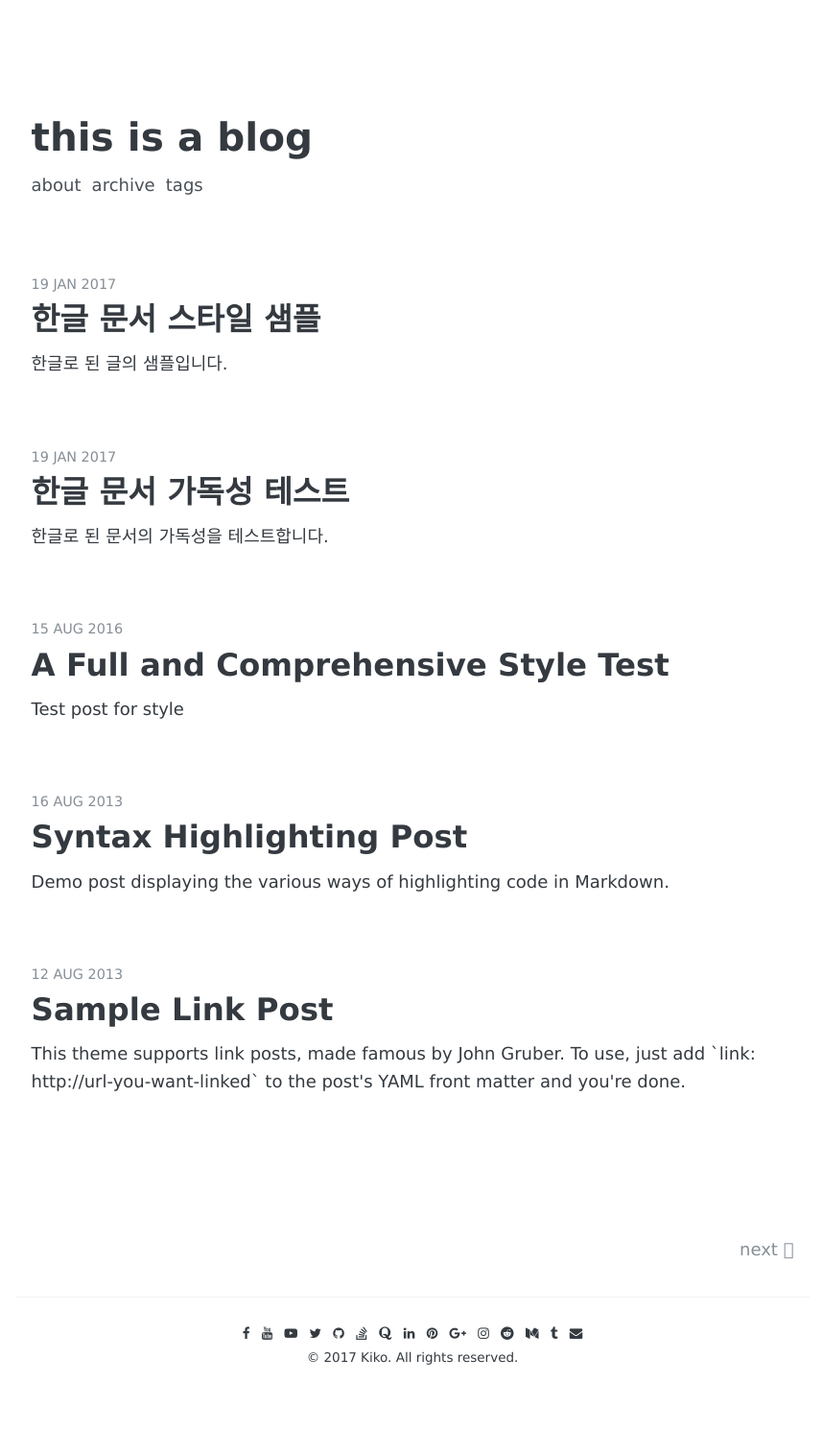
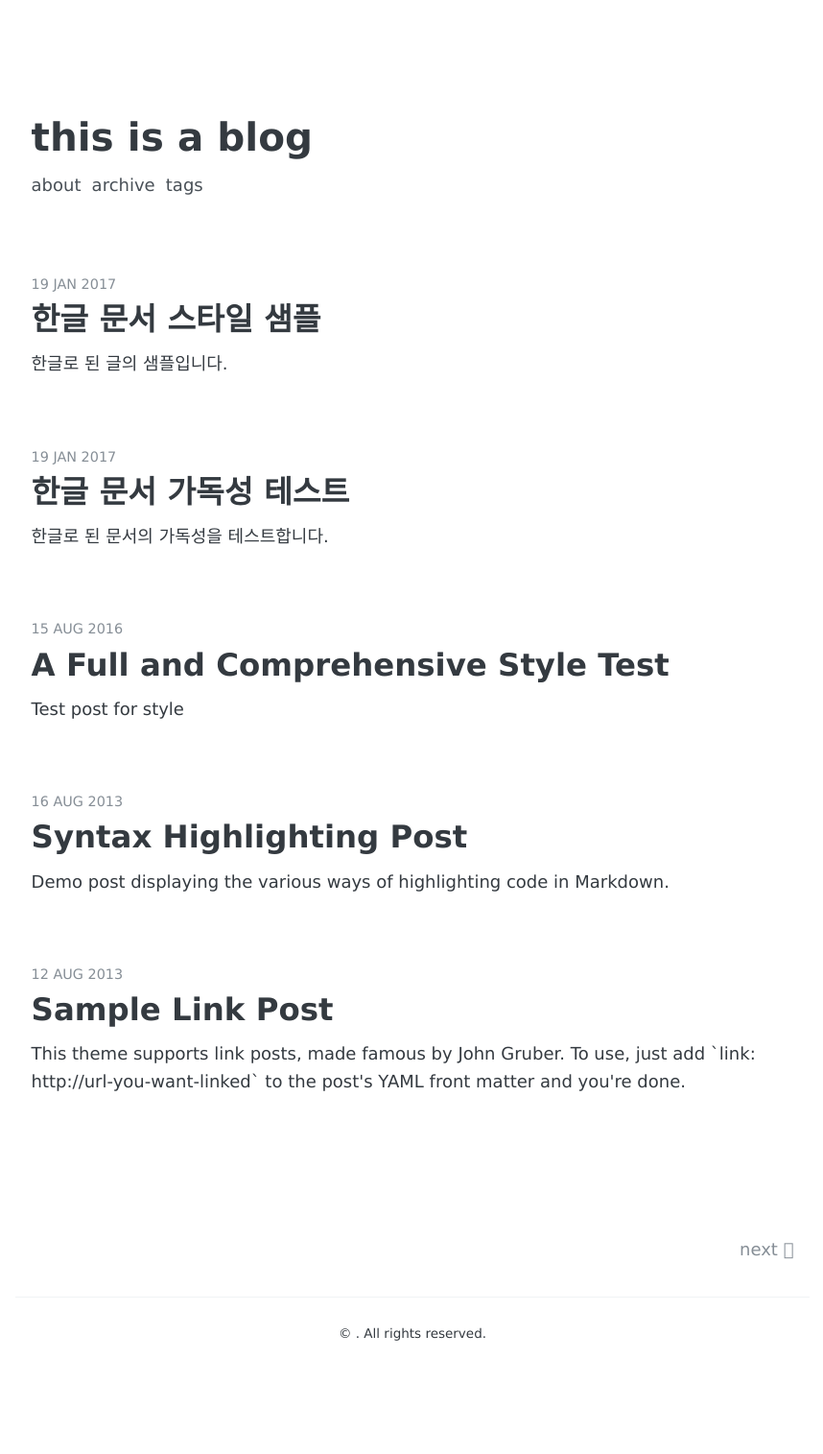
Before and after one commit to thisisamatthew/thisisamatthew.github.io, a Jekyll site: the page built from index.html, in a window 1280 px wide. Shown: the whole page at 96% size, without its empty margins (210-1068 px from the left). Built offline with Jekyll 4.4.1, drawn with Linux system fonts in a browser that asks for light colours; some web fonts are replaced; the list of posts is cut into pages by our own code; after the commit the page ends 1490 px from its top, so only the background shows below that; some of the changed lines change nothing that is shown.

Commit message:
Update _config.yml

```diff
--- a/_config.yml
+++ b/_config.yml
@@ -1,39 +1,10 @@
 # Basic
 name:               "this is a blog"
-
-author:
-  facebook:         your-id
-  youtubeUser:      your-id
-  youtubeChannel:   your-id
-  twitter:          your-id
-  github:           your-id
-  stackoverflow:    your-id
-  quora:            your-id
-  linkedin:         your-id
-  pinterest:        your-id
-  googlePlus:       your-id
-  instagram:        your-id
-  reddit:           your-id
-  medium:           your-id
-  tumblr:           your-id
-  email:            your-id@your-email.com
-
-copyright:
-  year:             2017
-  name:             Kiko
-
-# Google-analytics
-google-analytics:
-  id:               ""
-
-# Disqus
-disqus:
-  id:               "kiko-plus"
 
 # URL
 url:                "http://thisisa.blog" # the base hostname & protocol for your site
 # url:                "http://localhost:4000" # use this url when you develop
-baseurl:            "/" # the subpath of your site, e.g. /blog
+baseurl:            "" # the subpath of your site, e.g. /blog
 
 
 # America/Cancun
```
